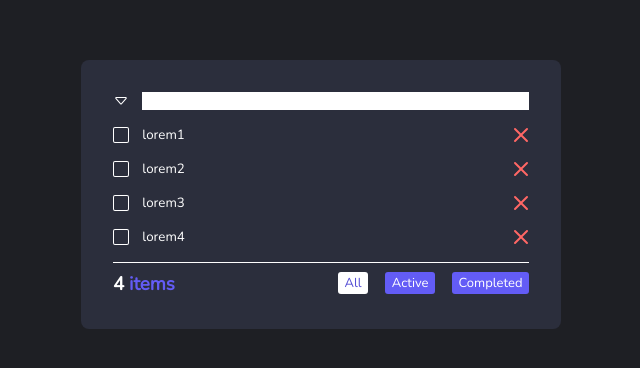
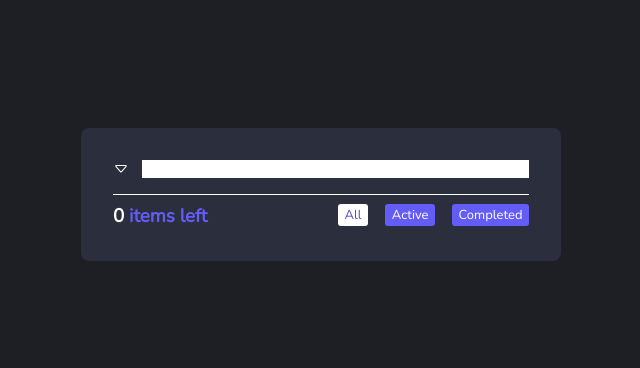
Before and after one commit to Daniel1martinez2/ToDoList-practice-vanilla, a plain HTML site: page index.html in a window 1280 px wide. Shown: the part 206-574 px from the top of the page, without its empty margins (319-959 px from the left). Drawn offline with nearby package versions, Linux system fonts and the light colour scheme.

Commit message:
better practice, nah, just cooler code 😎
Signed-off-by: Daniel1martinez2 <daniel.martinezvillegas2001@gmail.com>

```diff
--- a/Styles/main.scss
+++ b/Styles/main.scss
@@ -125,6 +125,7 @@
   }
   &--completed{
     .task__title{
+      text-decoration:line-through;
       color: rgb(145, 251, 175) !important;
     }
     .task__check{
--- a/index.html
+++ b/index.html
@@ -23,7 +23,7 @@
       <section class="task-container"></section>
       <!-- ACTIONS -->
       <section class="actions">
-        <h3 class="actions__summary"> <strong class="total">3</strong> items</h3>
+        <h3 class="actions__summary"> <strong class="total">3</strong> items left</h3>
         <div class="filters">
           <button class="actions__btn">All</button>
           <button class="actions__btn">Active</button>
--- a/js/toDoLogic.js
+++ b/js/toDoLogic.js
@@ -3,11 +3,16 @@ const TASK_STATE = {
   ACTIVE: 'active'
 }
 const filtersBtn = document.querySelectorAll('.actions__btn');
+//APPLICATION_STATE 🍔
+//current asked list
 const renderState = [
   {id: 'all', state: true, pointer: filtersBtn[0]},
   {id: 'active', state: false, pointer: filtersBtn[1]},
   {id: 'completed', state: false, pointer: filtersBtn[2]},
 ];
+//Overall task list
+let dummyTask = [];
+//----------------------------------------------------------------
 const currentList = () =>{
   if(renderState[0].state){
     return dummyTask;
@@ -48,7 +53,6 @@ selectAll.addEventListener('click', ()=>{
 const form = document.querySelector('.todo__form');
 form.addEventListener('submit', (event)=>{
   event.preventDefault();
-  console.log(form.newTask.value);
   const newTask = {
     title: form.newTask.value,
     state: TASK_STATE.ACTIVE,
@@ -57,7 +61,6 @@ form.addEventListener('submit', (event)=>{
     onDelete: deleteTask,
     onSetText: setInnerText
   };
-  console.log('🔥', form.newTask.value);
   dummyTask = [newTask, ...dummyTask] ;
   reRender();
   form.newTask.value = '';
@@ -83,25 +86,16 @@ deleteTask = (id) => {
 setInnerText = (id, text) => {
   const current = dummyTask.findIndex(elem => elem.id === id);
   dummyTask[current].title = text;
-  console.log(text);
 }
-let dummyTask = [
-  {title: 'lorem1', state: TASK_STATE.ACTIVE, id: 1, onSetState: setState, onDelete: deleteTask, onSetText: setInnerText},
-  {title: 'lorem2', state: TASK_STATE.ACTIVE, id: 2, onSetState: setState, onDelete: deleteTask, onSetText: setInnerText},
-  {title: 'lorem3', state: TASK_STATE.ACTIVE, id: 3, onSetState: setState, onDelete: deleteTask, onSetText: setInnerText},
-  {title: 'lorem4', state: TASK_STATE.ACTIVE, id: 4, onSetState: setState, onDelete: deleteTask, onSetText: setInnerText},
-];
+
 const totalTask = document.querySelector('.total');
-
-
 
 //RENDERING_STUFF
 const reRender = () => {
   let displayedArray = currentList();
   tasksContainer.innerHTML='';
   displayedArray.forEach(item => tasksContainer.appendChild(task(item)) );
-  console.log(displayedArray);
-  totalTask.innerText = dummyTask.length;
+  totalTask.innerText = dummyTask.filter(item=> item.state === TASK_STATE.ACTIVE).length;
 }
 
 reRender();
```
Also changed, not shown: Styles/main.css, 1 other file.
